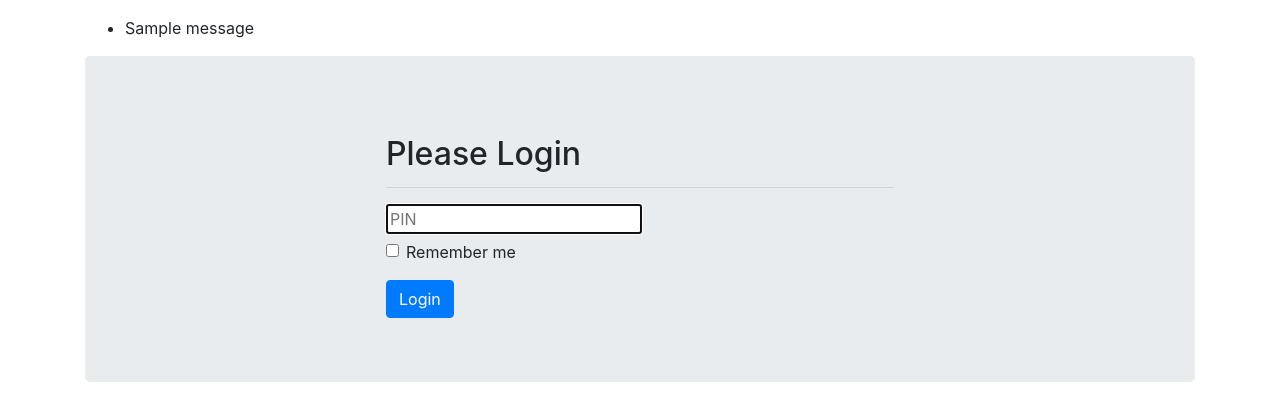
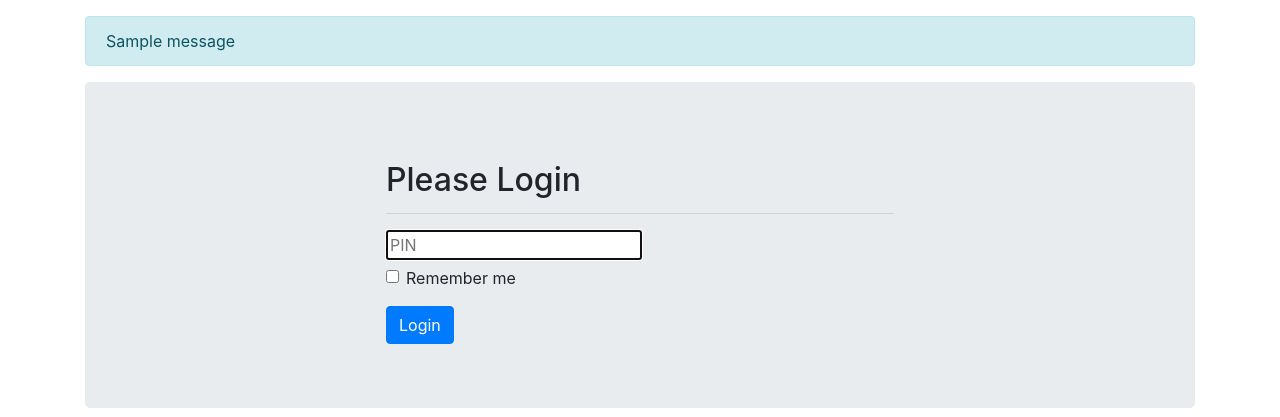
Before and after one commit to remotelockbox/remotelockbox, a Flask app: page / in a window 1280 px wide. Shown: the part 56-473 px from the top of the page. Run offline with Flask 2, Linux system fonts and the light colour scheme; one stand-in notice (Sample message) is shown; some libraries are stand-ins or nearby versions.

Commit message:
improve look of flash messages

```diff
--- a/templates/layout.html
+++ b/templates/layout.html
@@ -29,11 +29,11 @@
 <div class="container">
     {% with messages = get_flashed_messages() %}
     {% if messages %}
-    <ul class="flashes">
         {% for message in messages %}
-        <li>{{ message }}</li>
+        <div class="alert alert-info" role="alert">
+          {{ message }}
+        </div>
         {% endfor %}
-    </ul>
     {% endif %}
     {% endwith %}
 
```
